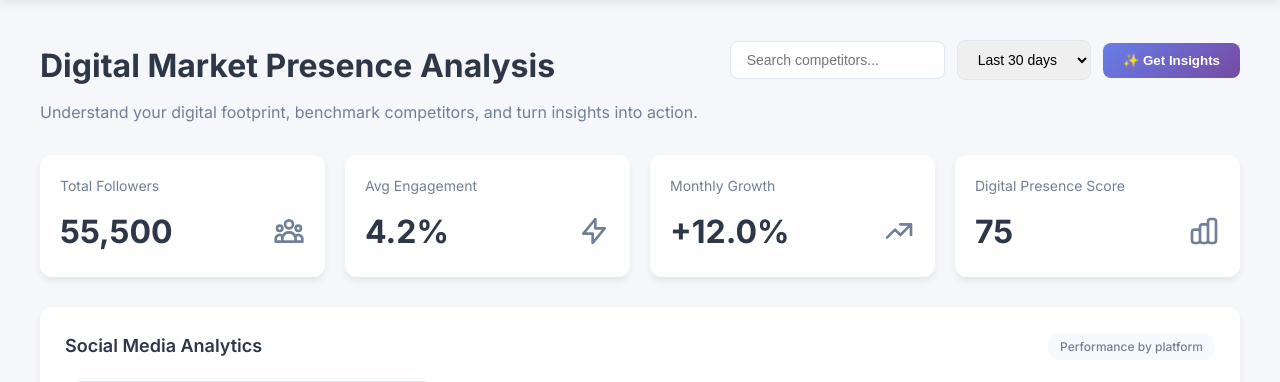
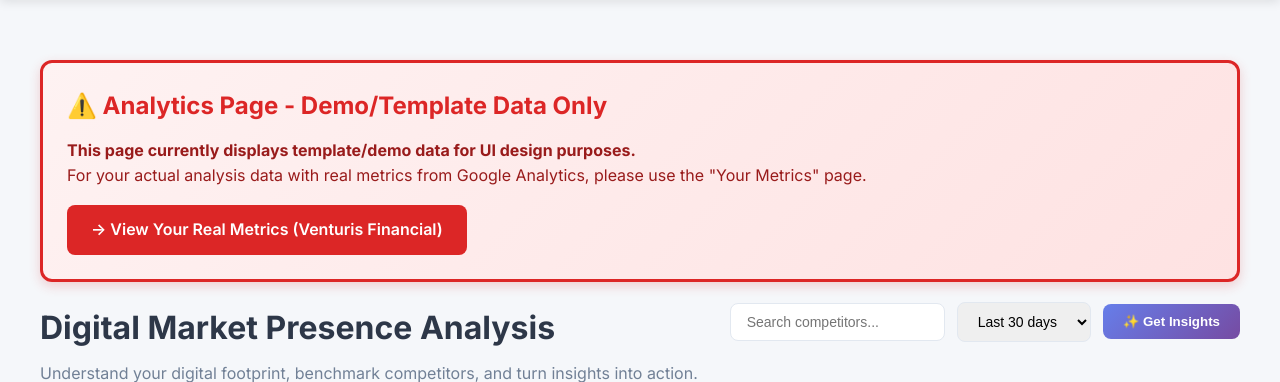
Before and after one commit to stevebuck0714/project-two-2025, a Node server app: template Users/steve/cursor project/digital-presence/views/analytics.html in a window 1280 px wide. Shown: the part 78-460 px from the top of the page. Run offline with Node 20, Linux system fonts and the light colour scheme; the template is opened without the code that fills it, so the values that code supplies are empty.

Commit message:
Add prominent warning banner to Analytics page - Explains page contains demo/template data only - Directs users to Your Metrics page for real data - Large red warning banner at top of page

```diff
--- a/Users/steve/cursor project/digital-presence/views/analytics.html
+++ b/Users/steve/cursor project/digital-presence/views/analytics.html
@@ -578,6 +578,17 @@
 
     <main class="main-content">
         <div class="container">
+            <!-- IMPORTANT: This page contains demo data -->
+            <div style="background: linear-gradient(135deg, #fef2f2 0%, #fee2e2 100%); border: 3px solid #dc2626; padding: 24px; margin: 20px 0; border-radius: 12px; box-shadow: 0 4px 12px rgba(220, 38, 38, 0.2);">
+                <h2 style="color: #dc2626; margin: 0 0 12px 0; font-size: 24px;">⚠️ Analytics Page - Demo/Template Data Only</h2>
+                <p style="margin: 0 0 16px 0; font-size: 16px; color: #991b1b; line-height: 1.6;">
+                    <strong>This page currently displays template/demo data for UI design purposes.</strong><br>
+                    For your actual analysis data with real metrics from Google Analytics, please use the "Your Metrics" page.
+                </p>
+                <a href="/your-metrics" style="display: inline-block; background: #dc2626; color: white; padding: 12px 24px; border-radius: 8px; text-decoration: none; font-weight: 600; font-size: 16px;">
+                    → View Your Real Metrics (Venturis Financial)
+                </a>
+            </div>
             <a href="javascript:window.history.back()" class="back-to-dashboard">← Return to Dashboard</a>
             <!-- Page Header -->
             <div class="page-header">
```
